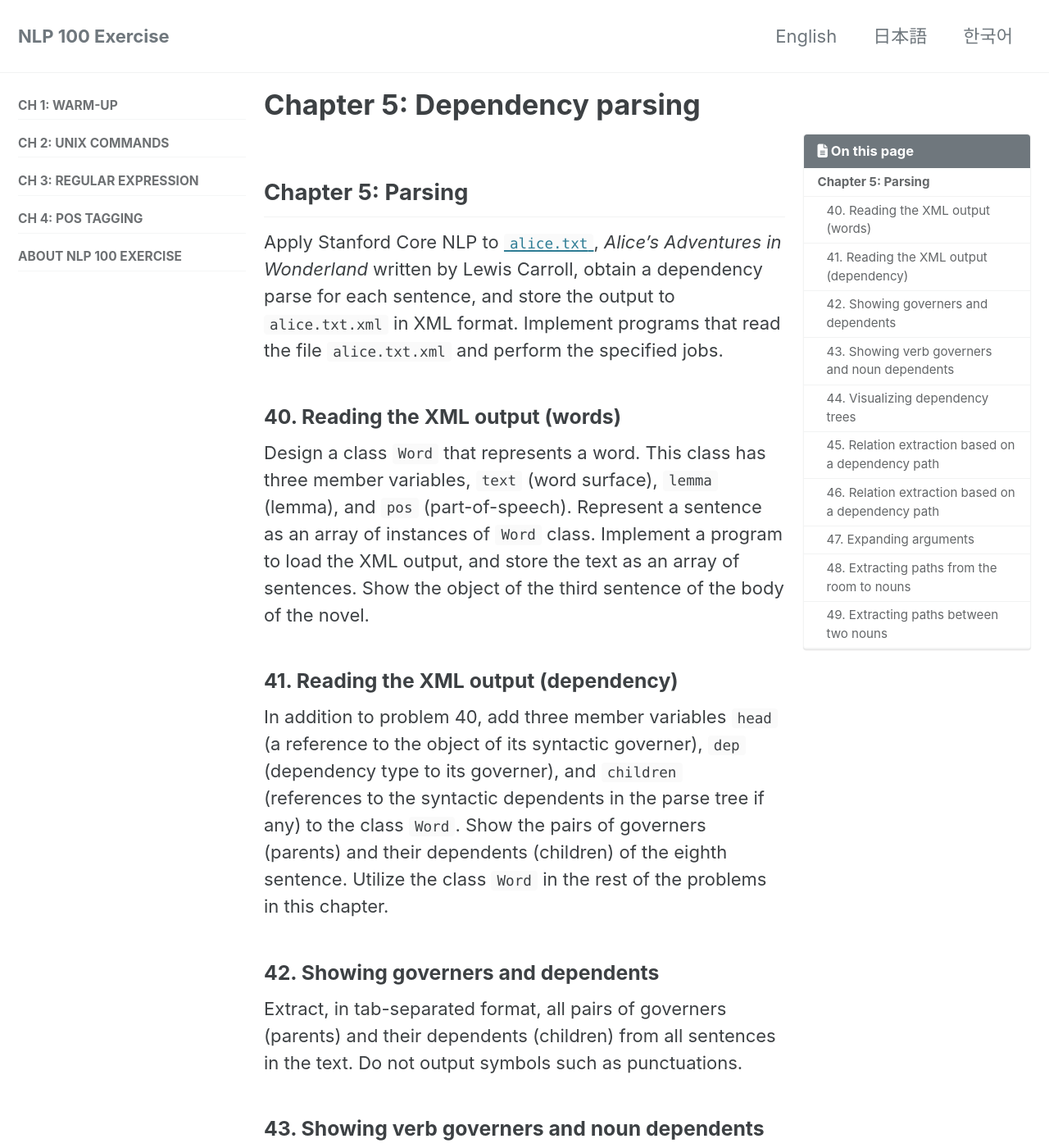
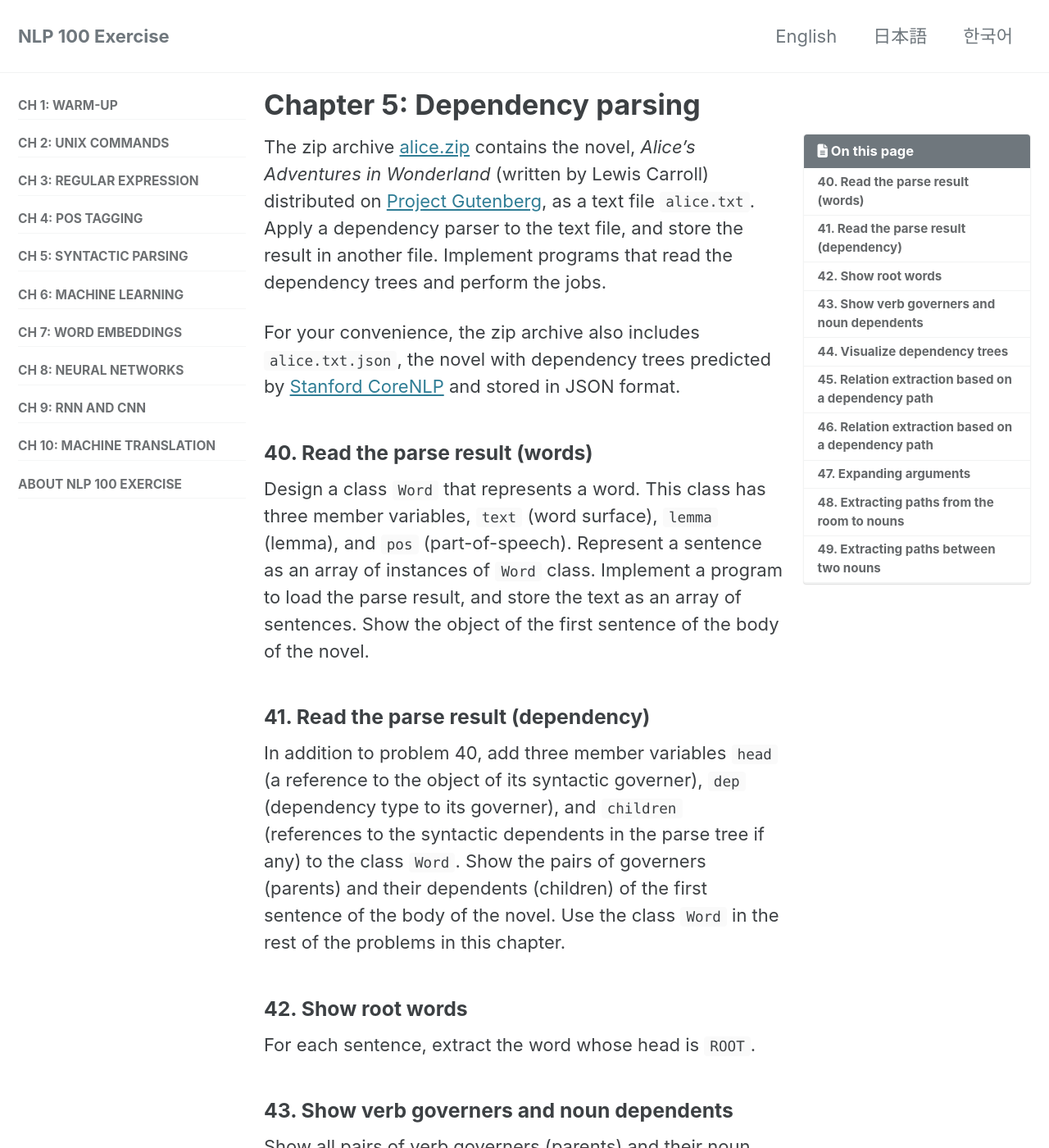
Before and after one commit to nlp100/nlp100.github.io, a Jekyll site: the page built from en/ch05.md, in a window 1280 px wide and 1400 px high. Shown: the whole window at 82% size. Built offline with Jekyll 4.4.1, drawn with Linux system fonts in a browser that asks for light colours; cached includes are drawn as plain includes; nearby versions of some CDN libraries; formulas are drawn with MathJax 3; some of the changed text lies outside the part shown.

Commit message:
Updated Problems 40-44 with a dependency graph in English

```diff
--- a/en/ch05.md
+++ b/en/ch05.md
@@ -6,34 +6,35 @@ toc: true
 lang: en
 sidebar: {nav: "sidebar_en"}
 header:
-  teaser: /assets/images/ch05.png
+  teaser: /assets/images/ch05.en.png
 ---
 
-## Chapter 5: Parsing
+The zip archive [alice.zip](/data/alice.zip) contains the novel, *Alice's Adventures in Wonderland* (written by Lewis Carroll) distributed on [Project Gutenberg](https://www.gutenberg.org/), as a text file `alice.txt`.
+Apply a dependency parser to the text file, and store the result in another file.
+Implement programs that read the dependency trees and perform the jobs.
 
-Apply Stanford Core NLP to [`alice.txt`](alice.txt), *Alice's Adventures in Wonderland* written by Lewis Carroll, obtain a dependency parse for each sentence, and store the output to `alice.txt.xml` in XML format.
-Implement programs that read the file `alice.txt.xml` and perform the specified jobs.
+For your convenience, the zip archive also includes `alice.txt.json`, the novel with dependency trees predicted by [Stanford CoreNLP](https://stanfordnlp.github.io/CoreNLP/) and stored in JSON format.
 
-### 40. Reading the XML output (words)
+### 40. Read the parse result (words)
 
-Design a class `Word` that represents a word. This class has three member variables, `text` (word surface), `lemma` (lemma), and `pos` (part-of-speech). Represent a sentence as an array of instances of `Word` class. Implement a program to load the XML output, and store the text as an array of sentences. Show the object of the third sentence of the body of the novel.
+Design a class `Word` that represents a word. This class has three member variables, `text` (word surface), `lemma` (lemma), and `pos` (part-of-speech). Represent a sentence as an array of instances of `Word` class. Implement a program to load the parse result, and store the text as an array of sentences. Show the object of the first sentence of the body of the novel.
 
-### 41. Reading the XML output (dependency)
+### 41. Read the parse result (dependency)
 
 In addition to problem 40, add three member variables `head` (a reference to the object of its syntactic governer), `dep` (dependency type to its governer), and `children` (references to the syntactic dependents in the parse tree if any) to the class `Word`.
-Show the pairs of governers (parents) and their dependents (children) of the eighth sentence. Utilize the class `Word` in the rest of the problems in this chapter.
+Show the pairs of governers (parents) and their dependents (children) of the first sentence of the body of the novel. Use the class `Word` in the rest of the problems in this chapter.
 
-### 42. Showing governers and dependents
+### 42. Show root words
 
-Extract, in tab-separated format, all pairs of governers (parents) and their dependents (children) from all sentences in the text. Do not output symbols such as punctuations.
+For each sentence, extract the word whose head is `ROOT`.
 
-### 43. Showing verb governers and noun dependents
+### 43. Show verb governers and noun dependents
 
-Extract, in tab-separated format, all pairs of verb governers (parents) and their noun dependents (children) from all sentences in the text. Do not output symbols such as punctuations.
+Show all pairs of verb governers (parents) and their noun dependents (children) from all sentences in the text.
 
-### 44. Visualizing dependency trees
+### 44. Visualize dependency trees
 
-Visualize the dependency tree of a given string as a directed graph. Consider converting a dependency tree into [DOT language](http://ja.wikipedia.org/wiki/DOT%E8%A8%80%E8%AA%9E) and use [Graphviz](http://www.graphviz.org/) for drawing a directed graph. In addition, you can use [pydot](https://code.google.com/p/pydot/) as an Python interface to the dot language.
+Visualize the dependency tree of a sentence as a directed graph. Consider converting a dependency tree into [DOT language](http://ja.wikipedia.org/wiki/DOT%E8%A8%80%E8%AA%9E) and use [Graphviz](http://www.graphviz.org/) for drawing a directed graph. In addition, you can use [pydot](https://code.google.com/p/pydot/) as an Python interface to the dot language.
 
 ### 45. Relation extraction based on a dependency path
 
```
Also changed, not shown: _data/navigation.yml (+12 -12 lines), en/index.md (+1 -1 lines), assets/images/ch05.en.png (added).
